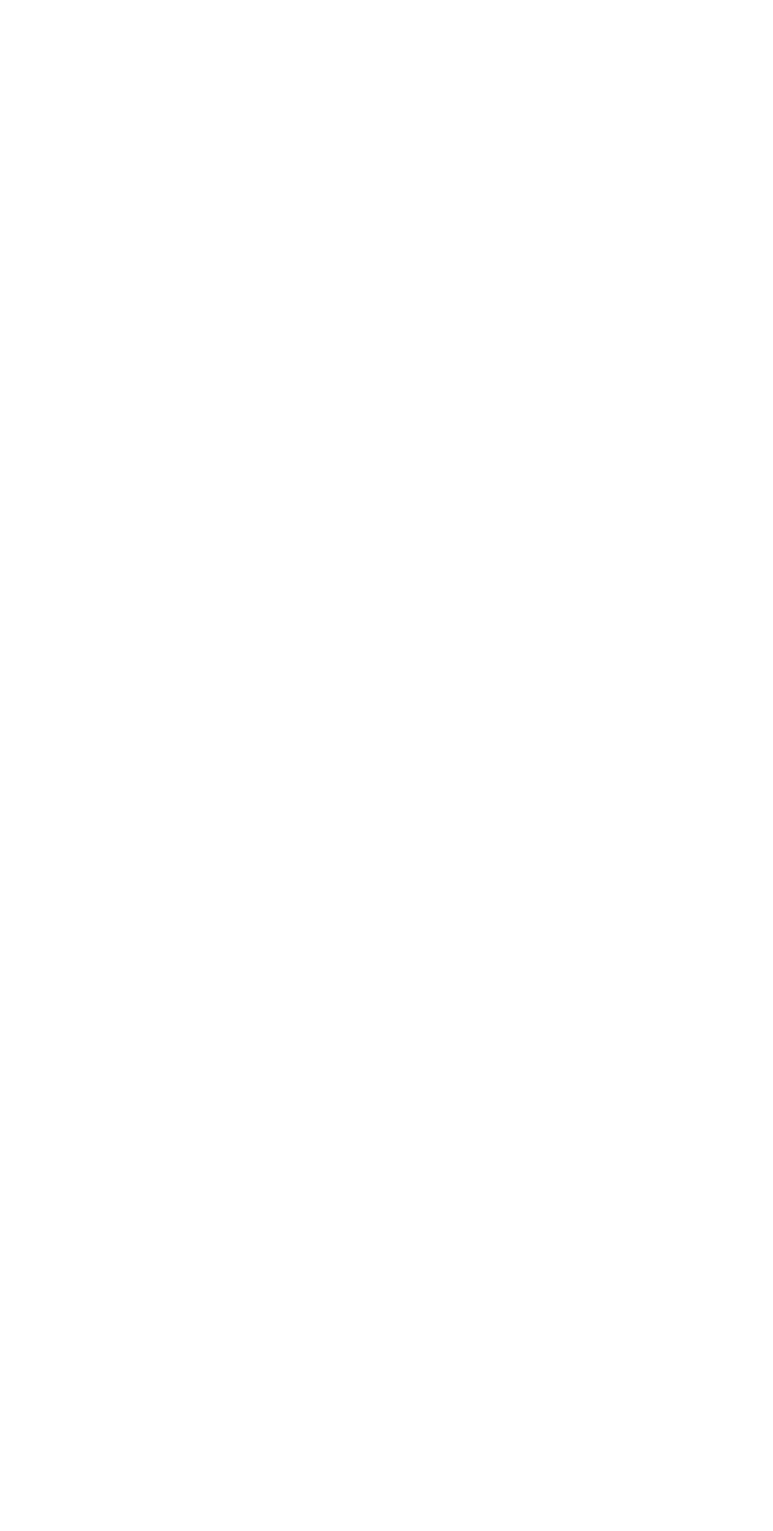
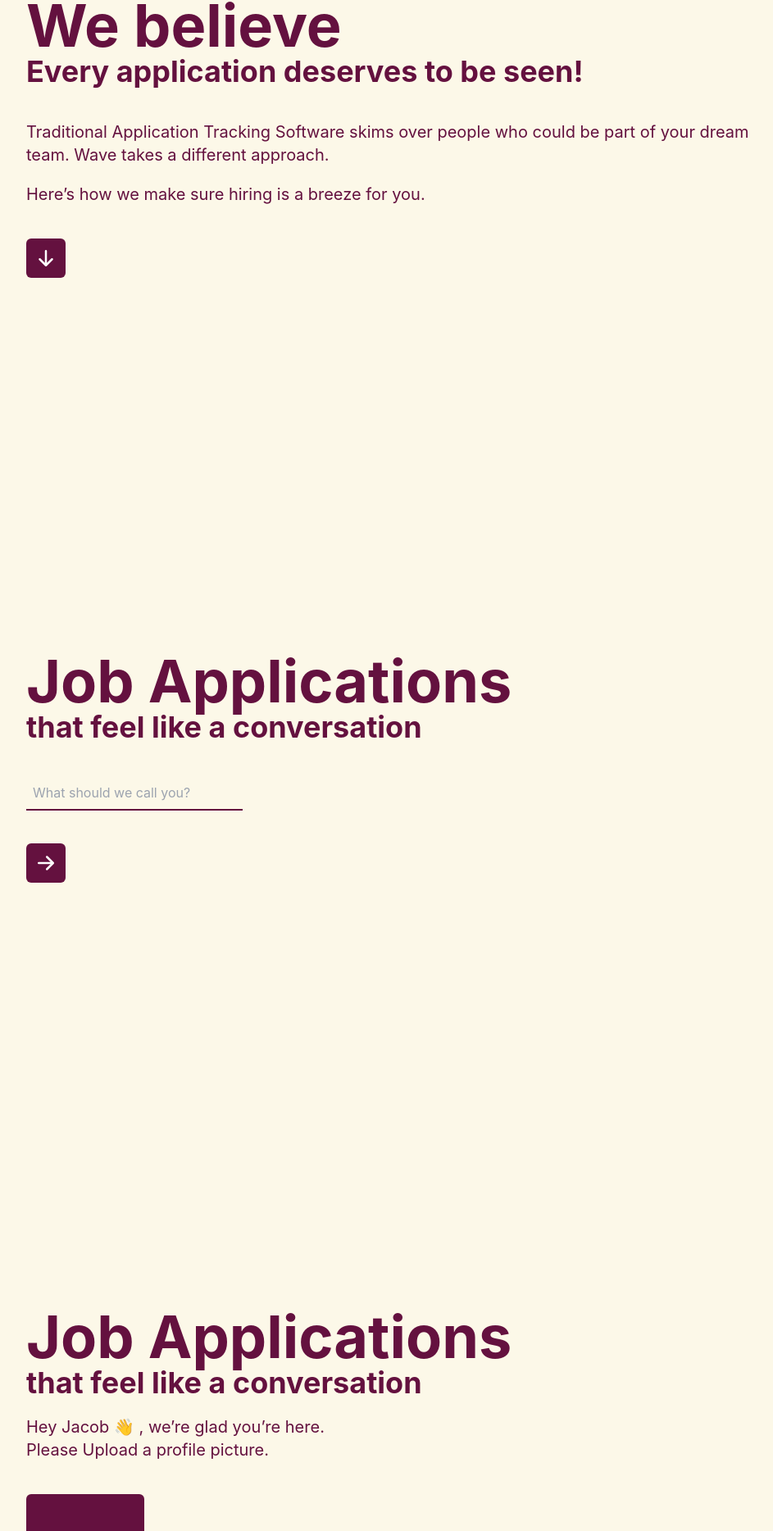
Before and after one commit to hassanhamza930/wave_hr, a React (Create React App) app: page / in a window 1280 px wide. Shown: the part 1129-2997 px from the top of the page at 82% size, without its empty margins (160-1103 px from the left). Before the commit the page ends 1028 px from the top, so only its background shows below. Built offline with nearby package versions, Linux system fonts and the light colour scheme.

Commit message:
Initial Layout Commits.

```diff
--- a/src/pages/landingPage/components/Page2.tsx
+++ b/src/pages/landingPage/components/Page2.tsx
@@ -1,7 +1,24 @@
-export default function Page2(){
-    return(
-    <div className="">
+import {BsArrowDownShort} from "react-icons/bs";
 
-    </div>
+export default function Page2() {
+    return (
+        <div className="h-screen w-full flex justify-start items-start px-[15%] py-24 flex flex-col justify-start items-start">
+            <div className="text-purple text-7xl font-bold">We believe</div>
+            <div className="text-purple text-4xl font-bold">Every application deserves to be seen!</div>
+
+            <div className="text-purple text-xl font-regular mt-10">
+                Traditional Application Tracking Software skims over people
+                who could be part of your dream team. Wave takes a different approach.
+            </div>
+
+            <div className="text-purple text-xl font-regular mt-5">
+                Here’s how we make sure hiring is a breeze for you.
+            </div>
+
+            <div className="h-12 w-12 mt-10 bg-purple rounded-md flex justify-center items-center">
+                <BsArrowDownShort size={40} color="white"></BsArrowDownShort>
+            </div>
+        </div>
     )
+
 }
--- /dev/null
+++ b/src/pages/landingPage/components/Page3.tsx
@@ -0,0 +1,20 @@
+import {BsArrowRightShort} from "react-icons/bs";
+
+export default function Page3() {
+
+    return (
+        <div className="h-screen w-full flex justify-start items-start px-[15%] py-24 flex flex-col justify-start items-start">
+            <div className="text-purple text-7xl font-bold">Job Applications</div>
+            <div className="text-purple text-4xl font-bold">that feel like a conversation</div>
+
+            <input placeholder="What should we call you?" className="border-b-2 p-2 bg-transparent focus:ring-0 border-purple border-0 text-purple text-md font-regular mt-10">
+            </input>
+
+
+            <div className="h-12 w-12 mt-10 bg-purple rounded-md flex justify-center items-center">
+                <BsArrowRightShort size={40} color="white"></BsArrowRightShort>
+            </div>
+        </div>
+    )
+
+}
--- /dev/null
+++ b/src/pages/landingPage/components/Page4.tsx
@@ -0,0 +1,28 @@
+import { BsArrowRightShort, BsFillPlusSquareFill } from "react-icons/bs";
+
+export default function Page4() {
+
+    return (
+        <div className="h-screen w-full flex justify-start items-start px-[15%] py-24 flex flex-col justify-start items-start">
+            <div className="text-purple text-7xl font-bold">Job Applications</div>
+            <div className="text-purple text-4xl font-bold">that feel like a conversation</div>
+
+
+            <div className="text-purple text-xl font-regular mt-5">
+                Hey Jacob 👋 , we’re glad you’re here.
+                <br/>
+                Please Upload a profile picture.
+            </div>
+
+            <button placeholder="What should we call you?" className="h-36 w-36 bg-bray rounded-md bg-purple my-10 flex justify-center items-center">
+                <BsFillPlusSquareFill color="#F9F7F7" size={50}></BsFillPlusSquareFill>
+            </button>
+
+
+            <div className="h-12 w-12 mt-10 bg-purple rounded-md flex justify-center items-center">
+                <BsArrowRightShort size={40} color="white"></BsArrowRightShort>
+            </div>
+        </div>
+    )
+
+}
--- /dev/null
+++ b/src/pages/landingPage/components/Page5.tsx
@@ -0,0 +1,50 @@
+import { BsArrowRightShort, BsFillPlusSquareFill } from "react-icons/bs";
+import {useState} from "react";
+import { hover } from "@testing-library/user-event/dist/hover";
+
+interface OptionCardInputs{
+    title:string,
+}
+
+const Option=(props:OptionCardInputs)=>{
+
+    const [hovering,setHovering]=useState(false);
+
+    return (
+        <button
+         onMouseEnter={()=>{setHovering(true);}} onMouseLeave={()=>{ setHovering(false); }}
+         style={{backgroundColor:hovering?"#64113F":"transparent",borderColor:hovering?"transparent":"#64113F",borderWidth:hovering?"0px":"2px"}}
+         className=" gap-5 h-16 w-72 border-[3px] rounded-md mt-2 flex flex-row justify-start p-5 items-center">
+
+            <div style={{opacity:hovering?"100%":"80%",backgroundColor:hovering?"white":"#64113F",color:hovering?"#64113F":"white"}} className="p-2 rounded-md w-10 h-10 flex justify-center items-center text-xl font-bold text-white">A</div>
+            <div style={{opacity:hovering?"100%":"80%",color:hovering?"white":"#64113F"}} className="p-2 rounded-md flex justify-center items-center text-xl font-bold">{props.title}</div>
+
+        </button>
+    )
+}
+
+
+export default function Page5() {
+
+    return (
+        <div className="h-screen w-full flex justify-start items-start px-[15%] py-24 flex flex-col justify-start items-start">
+            <div className="text-purple text-7xl font-bold">Job Applications</div>
+            <div className="text-purple text-4xl font-bold">that feel like a conversation</div>
+
+
+            <div className="text-purple text-xl font-regular mt-10 mb-10">
+                Please select your employment status
+            </div>
+
+            <Option title="Unemployed" />
+            <Option title="Full Time" />
+            <Option title="Contract" />
+
+
+            <div className="h-12 w-12 mt-16 bg-purple rounded-md flex justify-center items-center">
+                <BsArrowRightShort size={40} color="white"></BsArrowRightShort>
+            </div>
+        </div>
+    )
+
+}
--- a/src/pages/landingPage/ui/landingPage.tsx
+++ b/src/pages/landingPage/ui/landingPage.tsx
@@ -1,4 +1,10 @@
+import Page2 from '../components/Page2';
+import Page3 from '../components/Page3';
+import Page4 from '../components/Page4';
+import Page5 from '../components/Page5';
 import ShufflingImages from '../components/shufflingImages';
+
+
 export default function LandingPage(){
     return(
         <div className="pt-[80px] h-full w-full flex flex-col justify-start items-center">
@@ -7,7 +13,10 @@
             <div className="text-xl mt-10 text-purple font-regular text-center"><b>Wave</b> takes the pain out of recruiting world class talent.</div>
 
             <ShufflingImages/>
-
+            <Page2/>
+            <Page3/>
+            <Page4/>
+            <Page5/>
 
 
 
--- a/tailwind.config.js
+++ b/tailwind.config.js
@@ -7,7 +7,8 @@
    extend:{
     colors:{
       "tan":"#FCF8E8",
-      "purple":"#64113F"
+      "purple":"#64113F",
+      "bray":"#16213E"
      }
    }
   },
```
